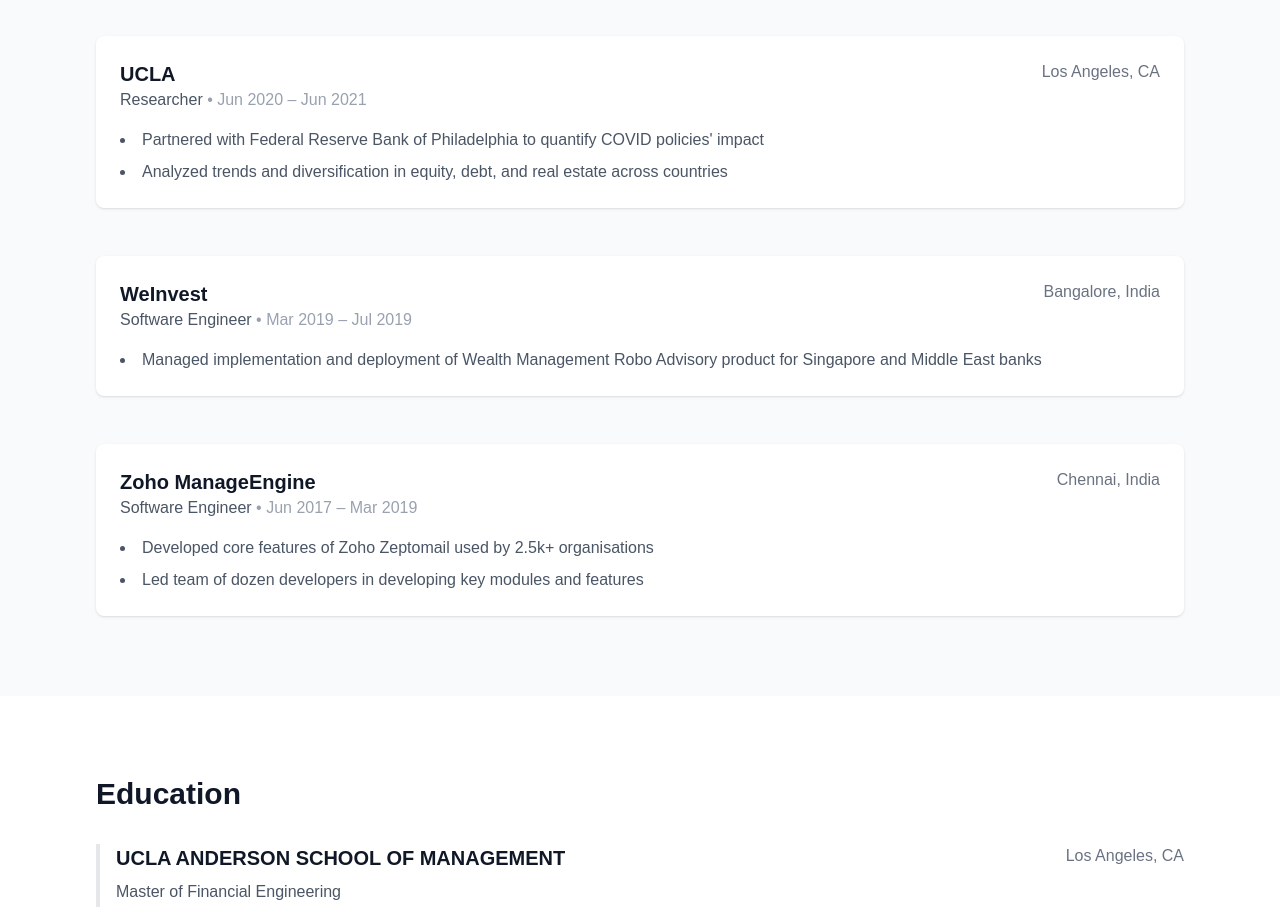
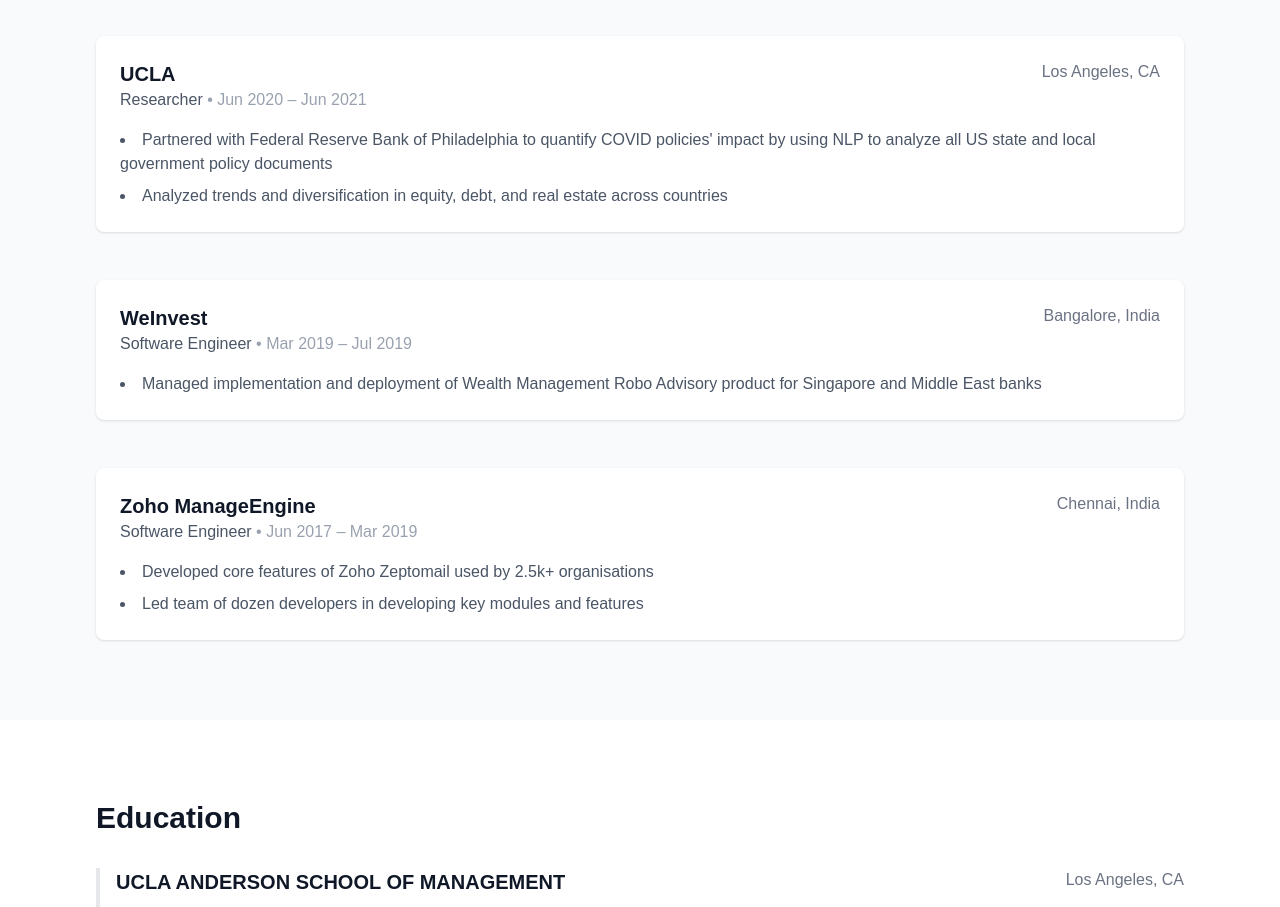
Before and after one commit to kartikagarwal777/portfolio-website, a Next.js app: page / in a window 1280 px wide. Shown: the part 2080-2987 px from the top of the page. Built offline with nearby package versions, Linux system fonts and the light colour scheme.

Commit message:
Updated GIC

```diff
--- a/src/components/Experience.tsx
+++ b/src/components/Experience.tsx
@@ -48,7 +48,7 @@
         }
       ],
       achievements: [
-        "Partnered with Federal Reserve Bank of Philadelphia to quantify COVID policies' impact",
+        "Partnered with Federal Reserve Bank of Philadelphia to quantify COVID policies' impact by using NLP to analyze all US state and local government policy documents",
         "Analyzed trends and diversification in equity, debt, and real estate across countries"
       ]
     },
```
